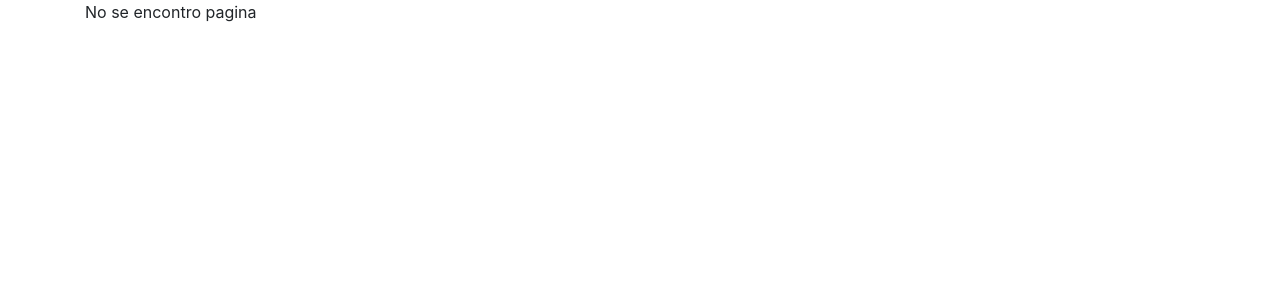
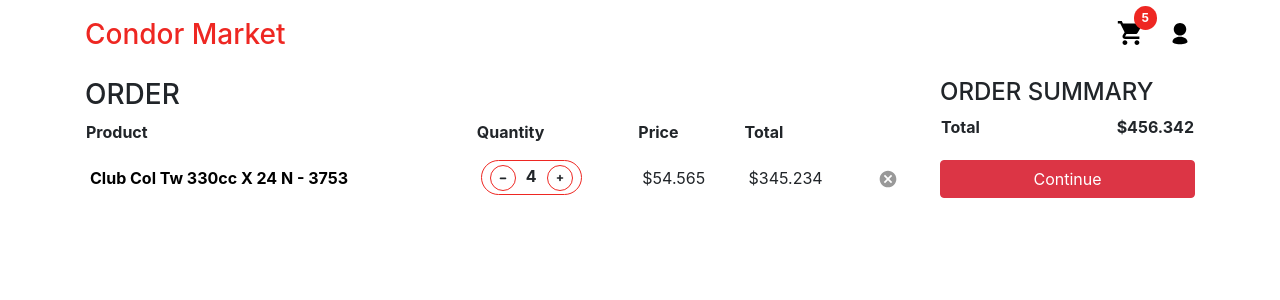
Before and after one commit to HayderEspinoza/CondorMarketWeb, a React (Create React App) app: page /shopping-cart in a window 1280 px wide. Shown: the top 300 px of the page. Built offline with nearby package versions, Linux system fonts and the light colour scheme.

Commit message:
Order summary design

```diff
--- a/src/App.js
+++ b/src/App.js
@@ -4,6 +4,7 @@ import ProductDetail from './views/ProductDetail';
 import NoMatch from './views/NoMatch';
 import Home from './views/Home';
 import { Container } from 'reactstrap';
+import ShoppingCart from './views/ShoppingCart';
 import './App.scss';
 
 class App extends PureComponent {
@@ -14,6 +15,7 @@ class App extends PureComponent {
 					<Switch>
 						<Route exact path="/" component={Home} />
 						<Route exact path="/products/:id" component={ProductDetail} />
+						<Route exact path="/shopping-cart" component={ShoppingCart} />
 						<Route component={NoMatch} />
 					</Switch>
 				</Router>
--- a/src/components/Header.js
+++ b/src/components/Header.js
@@ -2,6 +2,8 @@ import React, { PureComponent } from 'react';
 import PropTypes from 'prop-types';
 import { Row, Col } from 'reactstrap';
 import { IoMdCart } from "react-icons/io";
+import { TiUser } from 'react-icons/ti';
+import { Link } from 'react-router-dom';
 
 
 class Header extends PureComponent {
@@ -9,11 +11,16 @@ class Header extends PureComponent {
         return (
             <Row className={'header'}>
                 <Col className={'brand'}>
-                    <h3>Condor Market</h3>
+                    <Link to={'/'}>
+                        <h3>Condor Market</h3>
+                    </Link>
                 </Col>
                 <Col className={'text-right'}>
-                    <div className={'quantity-products'}>5</div>
-                    <IoMdCart size={30} color={'#000'}/>
+                    <Link to={'/shopping-cart'} className={'icon-shoppin-cart'}>
+                        <div className={'quantity-products'}>5</div>
+                        <IoMdCart size={30} color={'#000'}/>
+                    </Link>
+                    <TiUser size={30} color={'#000'} />
                 </Col>
             </Row>
         );
--- a/src/components/Product.js
+++ b/src/components/Product.js
@@ -2,7 +2,7 @@ import React from 'react';
 import { Col, Card, CardImg, CardBody, CardTitle, CardSubtitle, CardText, Button, Row } from 'reactstrap';
 import { TiMinus, TiPlus } from "react-icons/ti";
 import { Link } from 'react-router-dom';
-import ControlQuantity from './ControlQuantity';
+import QuantityControl from './QuantityControl';
 
 const Product = () => {
     return (
@@ -15,7 +15,7 @@ const Product = () => {
                     <CardSubtitle>Pony Malta Leona 340 Mlt</CardSubtitle>
                     <div className={'wrap-price-quantity'}>
                         <span className={'price'}>$ 45.000</span>
-                        <ControlQuantity />
+                        <QuantityControl />
                     </div>
                     <Button color={'danger'} size={'sm'} block>Add</Button>
                 </CardBody>
--- a/src/components/ControlQuantity.js
+++ b/src/components/QuantityControl.js
@@ -3,9 +3,9 @@ import PropTypes from 'prop-types';
 import { TiMinus } from 'react-icons/ti';
 import { TiPlus } from 'react-icons/ti';
 
-const ControlQuantity = props => {
+const QuantityControl = props => {
     return (
-        <span className={'wrap-quantity'}>
+        <div className={'wrap-quantity'}>
             <span className={'minus-btn'} onClick={() => alert('Prueba')}>
                 <TiMinus size={10} />
             </span>
@@ -13,12 +13,12 @@ const ControlQuantity = props => {
             <span className={'plus-btn'}>
                 <TiPlus size={10} />
             </span>
-        </span>
+        </div>
     );
 };
 
-ControlQuantity.propTypes = {
+QuantityControl.propTypes = {
 
 };
 
-export default ControlQuantity;
+export default QuantityControl;
--- a/src/index.css
+++ b/src/index.css
@@ -12,3 +12,9 @@ code {
   font-family: source-code-pro, Menlo, Monaco, Consolas, "Courier New",
     monospace;
 }
+*{
+  -o-box-sizing: border-box;
+	-webkit-box-sizing: border-box;
+	-moz-box-sizing: border-box;
+  box-sizing: border-box;
+}
--- a/src/scss/content.scss
+++ b/src/scss/content.scss
@@ -1,3 +1,4 @@
+//Products list
 .content {
     padding-top: 30px;
     .filter {
@@ -22,6 +23,26 @@
         }
     }
 }
+.wrap-products-list{
+    padding: 30px 0;
+}
+
+//Order summary
+.order-summary{
+    margin-bottom: 20px;
+    td {
+        font-weight: bold;
+    }
+}
+.order-product-list td{
+    padding: 15px 5px;
+    a {
+        font-weight: bold;
+        color: #000;
+    }
+}
+
+//helpers
 .underline {
     position: relative;
     &:before {
@@ -33,6 +54,3 @@
         bottom: -5px;
     }
 }
-.wrap-products-list{
-    padding: 30px 0;
-}
--- a/src/scss/header.scss
+++ b/src/scss/header.scss
@@ -1,10 +1,14 @@
 .header{
+    .icon-shoppin-cart {
+        position: relative;
+        padding: 0 20px;
+    }
     padding: 18px 0;
     .brand > *{
         color: $red;
         font-weight: 700;
     }
-    .quantity-products{
+    .quantity-products {
         background: $red;
         border-radius: 50%;
         display: inline;
@@ -13,7 +17,7 @@
         font-size: 12px;
         font-weight: 700;
         position: absolute;
-        right: 5px;
-        top: -10px;
+        right: 8px;
+        top: -15px;
     }
 }
--- a/src/scss/quantity_control.scss
+++ b/src/scss/quantity_control.scss
@@ -8,6 +8,7 @@
     border: 1px solid $red;
     padding: 3px 8px 6px 8px;
     border-radius: 25px;
+    display: inline-block;
 }
 .minus-btn, .plus-btn {
     background: #FFF;
--- a/src/views/ProductDetail/index.js
+++ b/src/views/ProductDetail/index.js
@@ -2,9 +2,9 @@ import React, { PureComponent } from 'react';
 import PropTypes from 'prop-types';
 import Header from '../../components/Header';
 import { Row, Col, Button } from 'reactstrap';
-import ControlQuantity from './../../components/ControlQuantity';
 import { TiMinus } from 'react-icons/ti';
 import { TiPlus } from 'react-icons/ti';
+import QuantityControl from './../../components/QuantityControl';
 
 class ProductDetail extends PureComponent {
     render() {
@@ -19,7 +19,7 @@ class ProductDetail extends PureComponent {
                         <h2>CLUB COL TW 330CC X 24 N - 3753</h2>
                         <div className={'wrap-price-quantity'}>
                             <h4>$ 45.000</h4>
-                            <ControlQuantity />
+                            <QuantityControl />
                             <Button color={'danger'} size={'sm'}>
                                 Add <TiPlus />
                             </Button>
--- /dev/null
+++ b/src/views/ShoppingCart/index.js
@@ -0,0 +1,74 @@
+import React, { PureComponent } from 'react';
+import PropTypes from 'prop-types';
+import Header from '../../components/Header';
+import { Col, Row, Button } from 'reactstrap';
+import ControlQuantity from '../../components/QuantityControl';
+import { MdCancel } from 'react-icons/md';
+import { Link } from 'react-router-dom';
+
+class ShoppingCart extends PureComponent {
+
+
+    _renderProduct = () => {
+        return (
+            <tr>
+                <td>
+                    <Link to={'products/1'}>
+                        Club Col Tw 330cc X 24 N - 3753
+                    </Link>
+                </td>
+                <td>
+                    <ControlQuantity />
+                </td>
+                <td>$54.565</td>
+                <td>$345.234</td>
+                <td className={'text-center'}>
+                    <MdCancel color={'#999'} size={20} />
+                </td>
+            </tr>
+        )
+    }
+
+    render() {
+        return (
+            <React.Fragment>
+                <Header/>
+                <Row>
+                    <Col md={9}>
+                        <h3>ORDER</h3>
+                        <table width={'100%'} className={'order-product-list'}>
+                            <thead>
+                                <tr>
+                                    <th>Product</th>
+                                    <th>Quantity</th>
+                                    <th>Price</th>
+                                    <th>Total</th>
+                                    <th></th>
+                                </tr>
+                            </thead>
+                            <tbody>
+                                { this._renderProduct() }
+                            </tbody>
+                        </table>
+                    </Col>
+                    <Col md={3}>
+                        <h4>ORDER SUMMARY</h4>
+                        <table width={'100%'} className={'order-summary'}>
+                            <tr>
+                                <td>Total</td>
+                                <td className={'text-right'}>$456.342</td>
+                            </tr>
+                        </table>
+                        <Button color={'danger'} block>Continue</Button>
+                    </Col>
+                </Row>
+            </React.Fragment>
+        );
+    }
+}
+
+ShoppingCart.propTypes = {
+
+};
+
+export default ShoppingCart;
```
